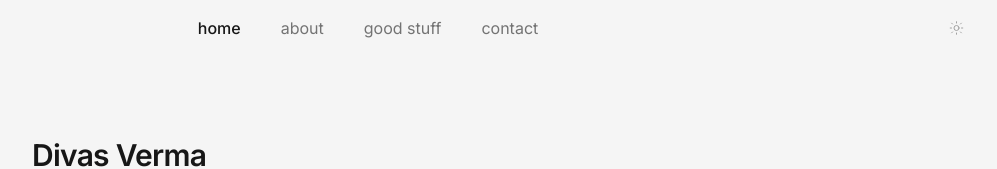
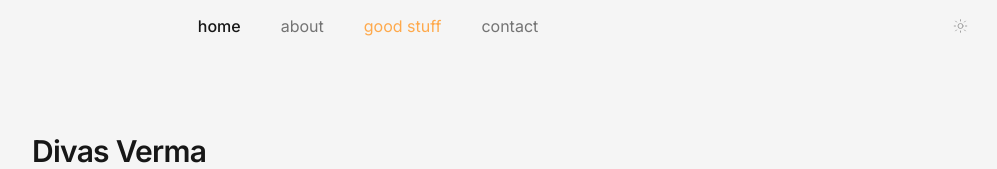
Before and after one commit to divasgt/personal-website, a Next.js app: page / in a window 1280 px wide. Shown: the top 169 px of the page, without its empty margins (272-1269 px from the left). Built offline with nearby package versions, Linux system fonts and the light colour scheme.

Commit message:
style: Header style change

```diff
--- a/src/app/globals.css
+++ b/src/app/globals.css
@@ -7,18 +7,21 @@
   --color-background: var(--background);
   --color-foreground: var(--foreground);
   --color-secondary: var(--secondary);
+  --color-tertiary: var(--tertiary);
 }
 
 :root {
   --background: var(--color-neutral-100);
   --foreground: var(--color-neutral-900);
   --secondary: var(--color-neutral-700);
+  --tertiary: var(--color-neutral-500);
 }
 
 .dark {
   --background: var(--color-neutral-900);
   --foreground: var(--color-neutral-100);
   --secondary: var(--color-neutral-300);
+  --tertiary: var(--color-neutral-500);
 }
 
 body {
--- a/src/app/layout.tsx
+++ b/src/app/layout.tsx
@@ -12,7 +12,7 @@ const inter = Inter({
 
 export const metadata: Metadata = {
   title: "Divas Verma",
-  description: "A personal portfolio website of Divas Verma.",
+  description: "Personal website of Divas Verma.",
 };
 
 export default function RootLayout({
--- a/src/components/Header.tsx
+++ b/src/components/Header.tsx
@@ -21,11 +21,11 @@ export default function Header() {
   }, []);
 
   const linkClassName = (path: string) =>
-    `${path === pathName ? "text-foreground font-medium" : "text-neutral-500"} hover:text-foreground`;
+    `${path === pathName ? "text-foreground font-medium" : "text-tertiary"} hover:text-foreground`;
 
   return (
     <header
-      className={`flex justify-center mx-2 sm:mx-6 py-4 sticky top-0 z-100 bg-background ${scrolled ? "border-b border-neutral-500/30" : "border-b border-transparent"}`}
+      className={`flex justify-center py-3.5  mx-2 sm:mx-6 sticky top-0 z-100 bg-background ${scrolled ? "border-b border-neutral-500/30" : "border-b border-transparent"}`}
     >
       <nav className="space-x-10 px-0.5 text-nowrap">
         <Link href={"/"} className={linkClassName("/")}>
@@ -36,7 +36,11 @@ export default function Header() {
         </Link>
         <Link
           href={"/good-stuff"}
-          className={linkClassName("/good-stuff") + "text-orange-400"}
+          className={
+            pathName === "/good-stuff"
+              ? "text-orange-400 font-medium"
+              : "text-orange-400/70 hover:text-orange-400"
+          }
         >
           good stuff
         </Link>
@@ -45,7 +49,7 @@ export default function Header() {
         </Link>
       </nav>
 
-      <div className="absolute right-4 top-1/2 -translate-y-1/2">
+      <div className="absolute right-3 top-1/2 -translate-y-1/2">
         <ThemeToggle />
       </div>
     </header>
```
